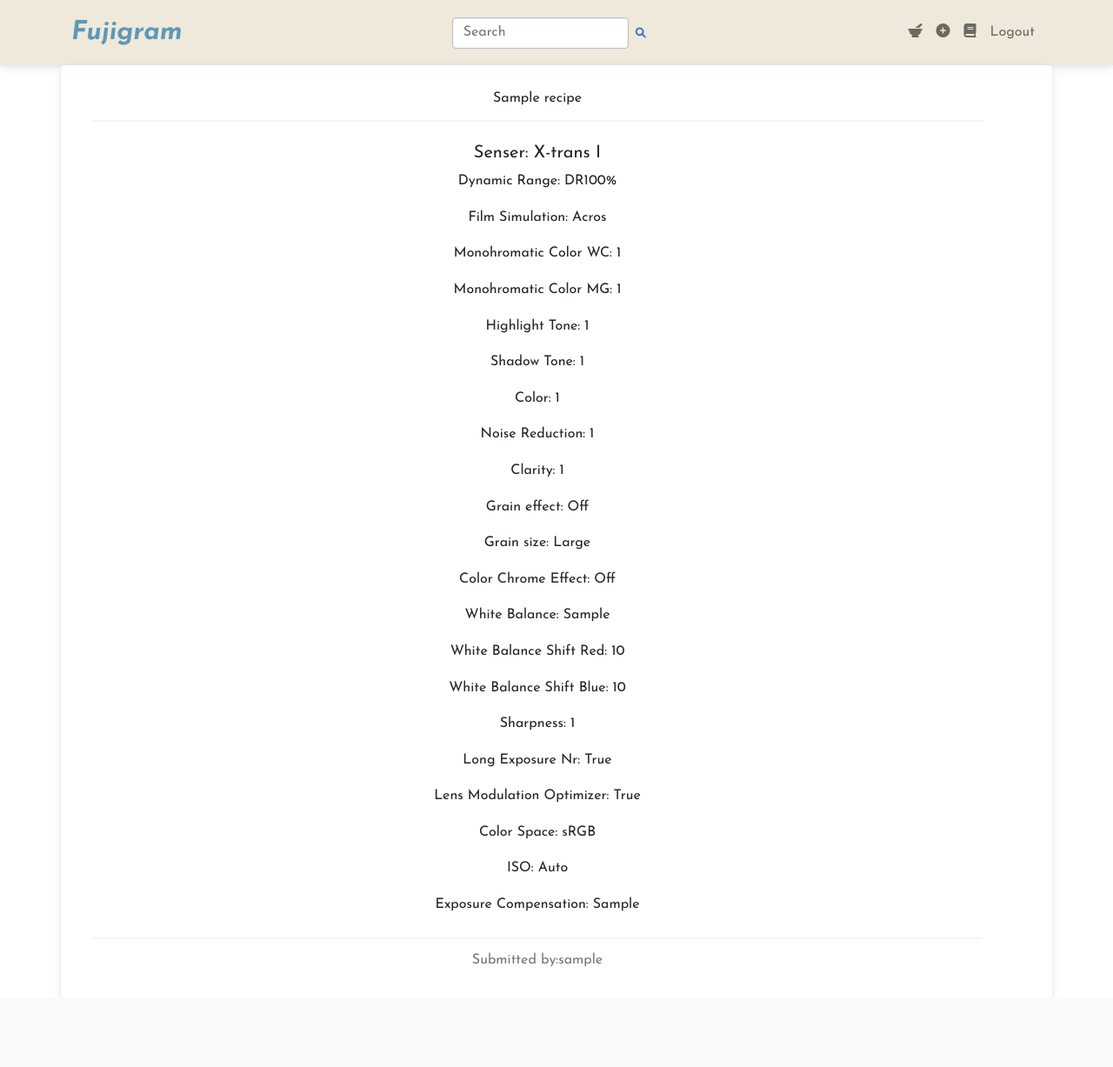
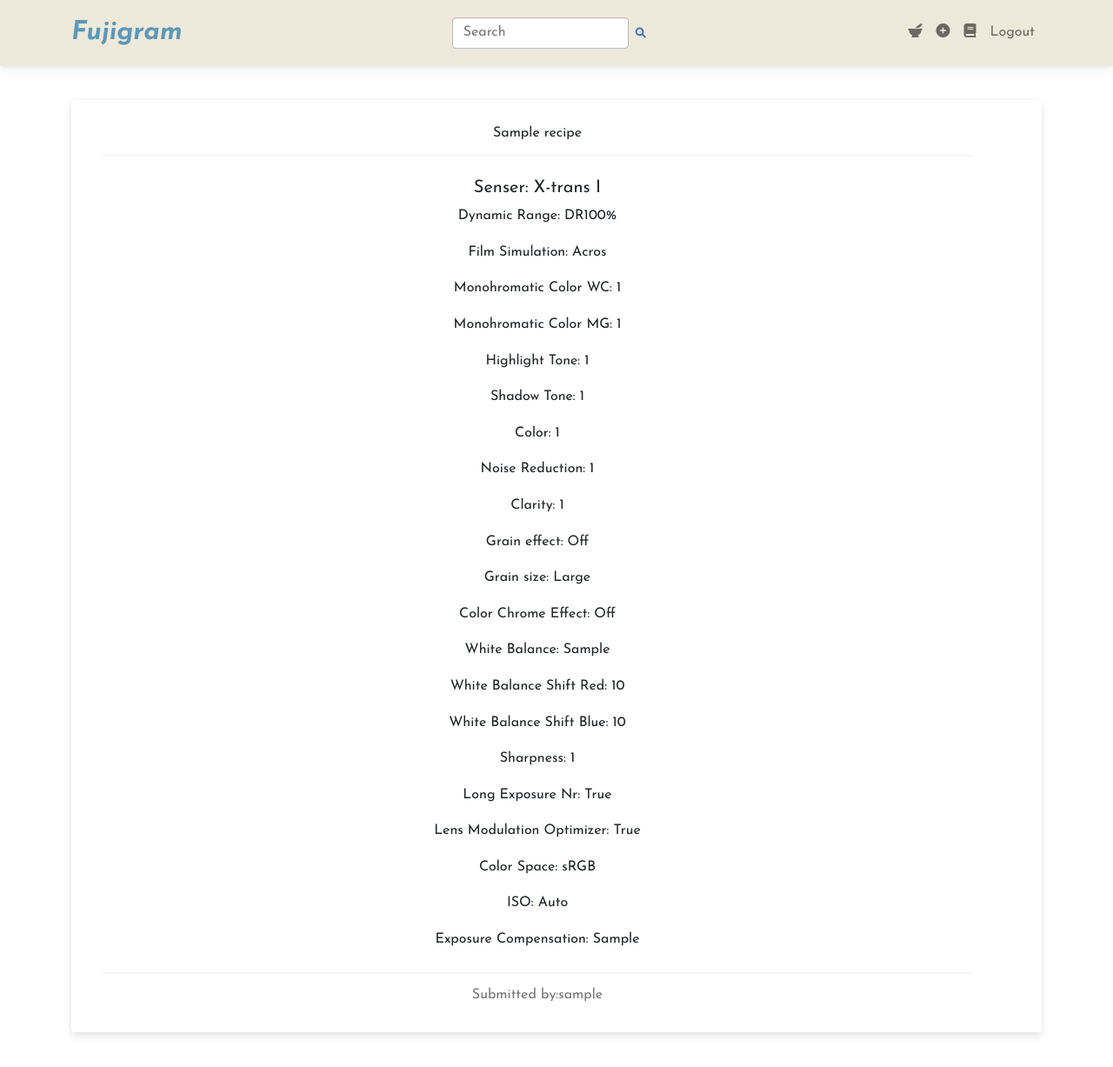
Before and after one commit to DianaDPC/Fujigram, a Django app: page /recipes/1/ in a window 1280 px wide. Shown: the whole page at 87% size. Before the commit the page ends 1112 px from the top, so only its background shows below. Run offline with Django 4.2, Linux system fonts and the light colour scheme; a user stored in the database is signed in; tables that the repository leaves empty hold one stand-in row (values such as "Sample post"); some libraries are stand-ins or nearby versions.

Commit message:
Update details.html

```diff
--- a/main_app/templates/recipes/details.html
+++ b/main_app/templates/recipes/details.html
@@ -2,7 +2,7 @@
 {% block content %}
 
 <div class="container">
-    <div class="row">
+    <div class="row" style="margin: 40px 0;">
             <div class="card text-center">
               <div class="card-header">{{recipe.name}}</div>
               <div class="card-body">
```
